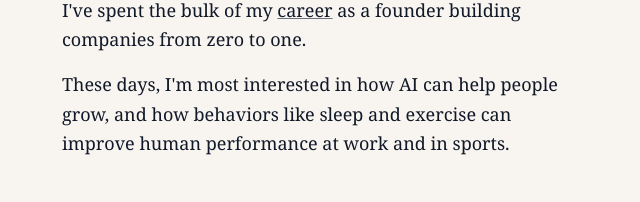
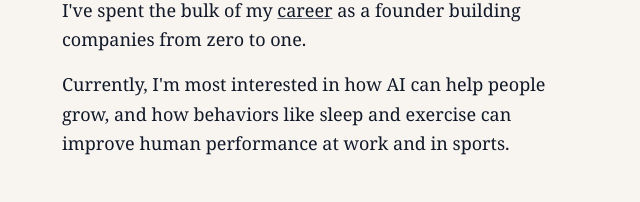
Before and after one commit to ablechman/andyblechman.com, a React (Vite) app: page / in a window 1280 px wide. Shown: the part 261-463 px from the top of the page, without its empty margins (319-959 px from the left). Built offline with nearby package versions, Linux system fonts and the light colour scheme.

Commit message:
Intro: Currently wording
Co-Authored-By: Claude Opus 5.5 <noreply@anthropic.com>
Claude-Session: https://claude.ai/code/session_016UMdc1rYe5eaa487WoE4GX

```diff
--- a/src/pages/Home.jsx
+++ b/src/pages/Home.jsx
@@ -31,7 +31,7 @@ const Home = () => {
             as a founder building companies from zero to one.
           </p>
           <p>
-            These days, I'm most interested in how AI can help people grow, and how behaviors like sleep
+            Currently, I'm most interested in how AI can help people grow, and how behaviors like sleep
             and exercise can improve human performance at work and in sports.
           </p>
         </div>
```
